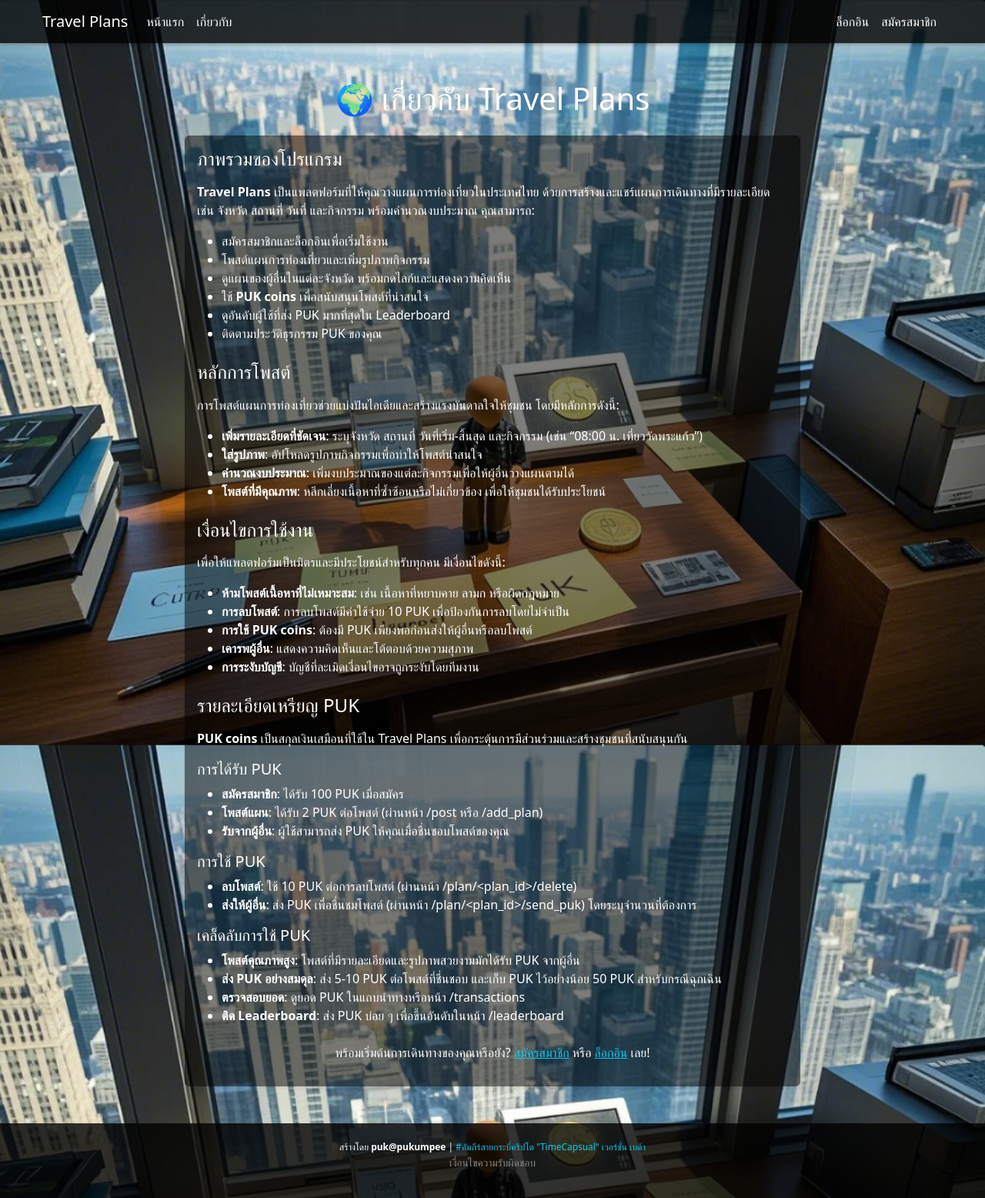
After one commit to githubway2us/travel, a Flask app: page /about in a window 1280 px wide. The commit adds this page. Shown: the whole page at 77% size. Run offline with Flask 3, Linux system fonts and the light colour scheme.

Commit message:
update UI and image files

```diff
--- a/app.py
+++ b/app.py
@@ -50,6 +50,12 @@ def inject_user():
         else:
             session.pop('user_id', None)
     return dict(current_user=user, puk_coins=puk_coins)
+@app.route('/about')
+def about():
+    return render_template('about.html')
+@app.route('/terms')
+def terms():
+    return render_template('terms.html')
 
 @app.route('/')
 def index():
--- /dev/null
+++ b/templates/about.html
@@ -0,0 +1,73 @@
+{% extends 'base.html' %}
+{% block title %}เกี่ยวกับ Travel Plans{% endblock %}
+{% block content %}
+    <div class="container mt-5">
+        <h1 class="text-center mb-4">🌍 เกี่ยวกับ Travel Plans</h1>
+        <div class="card mx-auto shadow-sm" style="max-width: 800px; background: rgba(0, 0, 0, 0.5); border: none;">
+            <div class="card-body text-white">
+                <h2 class="h4 mb-3">ภาพรวมของโปรแกรม</h2>
+                <p>
+                    <strong>Travel Plans</strong> เป็นแพลตฟอร์มที่ให้คุณวางแผนการท่องเที่ยวในประเทศไทย ด้วยการสร้างและแชร์แผนการเดินทางที่มีรายละเอียด เช่น จังหวัด สถานที่ วันที่ และกิจกรรม พร้อมคำนวณงบประมาณ คุณสามารถ:
+                </p>
+                <ul>
+                    <li>สมัครสมาชิกและล็อกอินเพื่อเริ่มใช้งาน</li>
+                    <li>โพสต์แผนการท่องเที่ยวและเพิ่มรูปภาพกิจกรรม</li>
+                    <li>ดูแผนของผู้อื่นในแต่ละจังหวัด พร้อมกดไลก์และแสดงความคิดเห็น</li>
+                    <li>ใช้ <strong>PUK coins</strong> เพื่อสนับสนุนโพสต์ที่น่าสนใจ</li>
+                    <li>ดูอันดับผู้ใช้ที่ส่ง PUK มากที่สุดใน Leaderboard</li>
+                    <li>ติดตามประวัติธุรกรรม PUK ของคุณ</li>
+                </ul>
+
+                <h2 class="h4 mb-3 mt-4">หลักการโพสต์</h2>
+                <p>
+                    การโพสต์แผนการท่องเที่ยวช่วยแบ่งปันไอเดียและสร้างแรงบันดาลใจให้ชุมชน โดยมีหลักการดังนี้:
+                </p>
+                <ul>
+                    <li><strong>เพิ่มรายละเอียดที่ชัดเจน</strong>: ระบุจังหวัด สถานที่ วันที่เริ่ม-สิ้นสุด และกิจกรรม (เช่น “08:00 น. เที่ยววัดพระแก้ว”)</li>
+                    <li><strong>ใส่รูปภาพ</strong>: อัปโหลดรูปภาพกิจกรรมเพื่อทำให้โพสต์น่าสนใจ</li>
+                    <li><strong>คำนวณงบประมาณ</strong>: เพิ่มงบประมาณของแต่ละกิจกรรมเพื่อให้ผู้อื่นวางแผนตามได้</li>
+                    <li><strong>โพสต์ที่มีคุณภาพ</strong>: หลีกเลี่ยงเนื้อหาที่ซ้ำซ้อนหรือไม่เกี่ยวข้อง เพื่อให้ชุมชนได้รับประโยชน์</li>
+                </ul>
+
+                <h2 class="h4 mb-3 mt-4">เงื่อนไขการใช้งาน</h2>
+                <p>
+                    เพื่อให้แพลตฟอร์มเป็นมิตรและมีประโยชน์สำหรับทุกคน มีเงื่อนไขดังนี้:
+                </p>
+                <ul>
+                    <li><strong>ห้ามโพสต์เนื้อหาที่ไม่เหมาะสม</strong>: เช่น เนื้อหาที่หยาบคาย ลามก หรือผิดกฎหมาย</li>
+                    <li><strong>การลบโพสต์</strong>: การลบโพสต์มีค่าใช้จ่าย 10 PUK เพื่อป้องกันการลบโดยไม่จำเป็น</li>
+                    <li><strong>การใช้ PUK coins</strong>: ต้องมี PUK เพียงพอก่อนส่งให้ผู้อื่นหรือลบโพสต์</li>
+                    <li><strong>เคารพผู้อื่น</strong>: แสดงความคิดเห็นและโต้ตอบด้วยความสุภาพ</li>
+                    <li><strong>การระงับบัญชี</strong>: บัญชีที่ละเมิดเงื่อนไขอาจถูกระงับโดยทีมงาน</li>
+                </ul>
+
+                <h2 class="h4 mb-3 mt-4">รายละเอียดเหรียญ PUK</h2>
+                <p>
+                    <strong>PUK coins</strong> เป็นสกุลเงินเสมือนที่ใช้ใน Travel Plans เพื่อกระตุ้นการมีส่วนร่วมและสร้างชุมชนที่สนับสนุนกัน
+                </p>
+                <h3 class="h5 mb-2">การได้รับ PUK</h3>
+                <ul>
+                    <li><strong>สมัครสมาชิก</strong>: ได้รับ 100 PUK เมื่อสมัคร</li>
+                    <li><strong>โพสต์แผน</strong>: ได้รับ 2 PUK ต่อโพสต์ (ผ่านหน้า /post หรือ /add_plan)</li>
+                    <li><strong>รับจากผู้อื่น</strong>: ผู้ใช้สามารถส่ง PUK ให้คุณเมื่อชื่นชอบโพสต์ของคุณ</li>
+                </ul>
+                <h3 class="h5 mb-2">การใช้ PUK</h3>
+                <ul>
+                    <li><strong>ลบโพสต์</strong>: ใช้ 10 PUK ต่อการลบโพสต์ (ผ่านหน้า /plan/&lt;plan_id&gt;/delete)</li>
+                    <li><strong>ส่งให้ผู้อื่น</strong>: ส่ง PUK เพื่อชื่นชมโพสต์ (ผ่านหน้า /plan/&lt;plan_id&gt;/send_puk) โดยระบุจำนวนที่ต้องการ</li>
+                </ul>
+                <h3 class="h5 mb-2">เคล็ดลับการใช้ PUK</h3>
+                <ul>
+                    <li><strong>โพสต์คุณภาพสูง</strong>: โพสต์ที่มีรายละเอียดและรูปภาพสวยงามมักได้รับ PUK จากผู้อื่น</li>
+                    <li><strong>ส่ง PUK อย่างสมดุล</strong>: ส่ง 5-10 PUK ต่อโพสต์ที่ชื่นชอบ และเก็บ PUK ไว้อย่างน้อย 50 PUK สำหรับกรณีฉุกเฉิน</li>
+                    <li><strong>ตรวจสอบยอด</strong>: ดูยอด PUK ในแถบนำทางหรือหน้า /transactions</li>
+                    <li><strong>ติด Leaderboard</strong>: ส่ง PUK บ่อย ๆ เพื่อขึ้นอันดับในหน้า /leaderboard</li>
+                </ul>
+
+                <p class="mt-4 text-center">
+                    พร้อมเริ่มต้นการเดินทางของคุณหรือยัง? <a href="{{ url_for('register') }}" class="text-info">สมัครสมาชิก</a> หรือ <a href="{{ url_for('login') }}" class="text-info">ล็อกอิน</a> เลย!
+                </p>
+            </div>
+        </div>
+    </div>
+{% endblock %}
--- a/templates/base.html
+++ b/templates/base.html
@@ -7,77 +7,119 @@
     <link href="https://cdn.jsdelivr.net/npm/bootstrap@5.3.2/dist/css/bootstrap.min.css" rel="stylesheet">
     <script src="https://cdn.jsdelivr.net/npm/bootstrap@5.3.2/dist/js/bootstrap.bundle.min.js"></script>
     <style>
-        /* ปรับพื้นหลังของ body เป็นสีดำและใช้รูปพื้นหลัง */
+        /* ปรับพื้นหลังของ body และข้อความ */
         body {
-            background-color: black;
-            color: white; /* เปลี่ยนสีข้อความเป็นสีขาวเพื่อให้อ่านง่าย */
-            background-image: url('{{ url_for('static', filename='images/bg.jpg') }}'); /* รูปภาพจากโฟลเดอร์ static/images */
-            background-size: cover; /* ทำให้รูปภาพขยายจนเต็มหน้าจอ */
-            background-position: center; /* ทำให้รูปภาพอยู่กลางหน้าจอ */
-            background-attachment: fixed; /* ให้รูปภาพติดกับพื้นหลังขณะเลื่อนหน้าเว็บ */
+            background-color: #1a1a1a; /* สีดำเข้มเป็นพื้นหลังสำรอง */
+            color: #ffffff; /* ข้อความสีขาวเพื่อให้อ่านง่าย */
+            background-image: url('{{ url_for("static", filename="images/bg.png") }}');
+            background-size: cover;
+            background-position: center;
+            background-attachment: fixed;
+            min-height: 100vh; /* ให้ครอบคลุมความสูงทั้งหน้าจอ */
         }
 
-        /* ปรับ navbar ให้เป็นพื้นหลังสีเข้มและข้อความสีขาว */
+        /* ปรับ navbar */
         .navbar {
-            background-color: rgba(0, 0, 0, 0.7); /* ใช้สีดำโปร่งแสง */
+            background-color: rgba(0, 0, 0, 0.8); /* สีดำโปร่งแสงเข้มขึ้นเล็กน้อย */
+            box-shadow: 0 2px 5px rgba(0, 0, 0, 0.3); /* เพิ่มเงา */
         }
         .navbar .navbar-brand,
         .navbar .nav-link {
-            color: white;
+            color: #ffffff;
+            font-weight: 500;
+        }
+        .navbar .nav-link:hover {
+            color: #77f; /* สีน้ำเงินเมื่อ hover */
+            transition: color 0.3s ease;
+        }
+        .navbar-text {
+            color: #ffffff;
+            font-size: 0.9rem;
         }
 
-        .navbar .nav-link:hover {
-            color: #ccc; /* เปลี่ยนสีเมื่อ hover */
+        /* ปรับ footer */
+        footer {
+            background-color: rgba(0, 0, 0, 0.8); /* สีดำโปร่งแสง */
+            color: #ffffff;
+            padding: 20px 0;
+            font-size: 0.85rem;
+        }
+        footer a {
+            color: #77f;
+            text-decoration: none;
+        }
+        footer a:hover {
+            color: #99f;
+            text-decoration: underline;
         }
 
-        /* ปรับสีของ footer */
-        footer {
-            background-color: rgba(0, 0, 0, 0.7); /* ใช้สีดำโปร่งแสง */
-            color: white;
+        /* สไตล์สำหรับ flash messages */
+        .alert {
+            background-color: rgba(0, 123, 255, 0.9); /* น้ำเงินโปร่งแสง */
+            color: #ffffff;
+            border: none;
+            border-radius: 5px;
+            margin-bottom: 15px;
         }
 
-        footer a {
-            color: #77f;
-        }
-
-        /* ปรับความสามารถในการตอบสนองบนหน้าจอมือถือ */
+        /* ปรับการตอบสนองบนมือถือ */
         @media (max-width: 768px) {
             body {
-                background-size: auto; /* ปรับขนาดรูปภาพให้เหมาะสมกับหน้าจอมือถือ */
+                background-size: cover; /* รักษาการครอบคลุมบนมือถือ */
             }
-
             .navbar {
-                background-color: rgba(0, 0, 0, 0.8); /* เพิ่มความเข้มใน navbar สำหรับมือถือ */
+                background-color: rgba(0, 0, 0, 0.9); /* เข้มขึ้นบนมือถือ */
             }
-
             .navbar .navbar-brand,
             .navbar .nav-link {
-                font-size: 1.1rem; /* ขนาดตัวอักษรใหญ่ขึ้นใน navbar บนมือถือ */
+                font-size: 1rem; /* ขนาดตัวอักษรเล็กลงเล็กน้อย */
             }
-
+            .navbar-text {
+                font-size: 0.8rem;
+            }
             footer {
-                font-size: 0.9rem; /* ขนาดตัวอักษรเล็กลงใน footer บนมือถือ */
+                font-size: 0.8rem;
+                padding: 15px 0;
+            }
+            .container {
+                padding-left: 15px;
+                padding-right: 15px;
             }
         }
 
-        /* ปรับขนาดของคอนเทนเนอร์ให้เหมาะสมบนมือถือ */
+        /* ปรับคอนเทนเนอร์ */
         .container {
-            padding-left: 10px;
-            padding-right: 10px;
+            max-width: 1200px; /* จำกัดความกว้างสูงสุด */
+            padding-left: 15px;
+            padding-right: 15px;
+        }
+
+        /* เพิ่มเอฟเฟกต์ hover สำหรับปุ่ม */
+        .btn-primary {
+            background-color: #007bff;
+            border: none;
+            transition: all 0.3s ease;
+        }
+        .btn-primary:hover {
+            background-color: #005f99;
+            transform: scale(1.05);
         }
     </style>
 </head>
 <body>
     <nav class="navbar navbar-expand-lg navbar-dark">
-        <div class="container-fluid">
+        <div class="container">
             <a class="navbar-brand" href="{{ url_for('index') }}">Travel Plans</a>
-            <button class="navbar-toggler" type="button" data-bs-toggle="collapse" data-bs-target="#navbarNav">
+            <button class="navbar-toggler" type="button" data-bs-toggle="collapse" data-bs-target="#navbarNav" aria-controls="navbarNav" aria-expanded="false" aria-label="Toggle navigation">
                 <span class="navbar-toggler-icon"></span>
             </button>
             <div class="collapse navbar-collapse" id="navbarNav">
                 <ul class="navbar-nav me-auto">
                     <li class="nav-item">
                         <a class="nav-link" href="{{ url_for('index') }}">หน้าแรก</a>
+                    </li>
+                    <li class="nav-item">
+                        <a class="nav-link" href="{{ url_for('about') }}">เกี่ยวกับ</a>
                     </li>
                     {% if current_user %}
                         <li class="nav-item">
@@ -88,6 +130,13 @@
                         </li>
                         <li class="nav-item">
                             <a class="nav-link" href="{{ url_for('transactions') }}">ธุรกรรม</a>
+                        </li>
+                    {% endif %}
+                </ul>
+                <ul class="navbar-nav">
+                    {% if current_user %}
+                        <li class="nav-item">
+                            <span class="navbar-text me-3">👤 {{ current_user.username }} | 💰 {{ puk_coins }} PUK</span>
                         </li>
                         <li class="nav-item">
                             <a class="nav-link" href="{{ url_for('logout') }}">ออกจากระบบ</a>
@@ -101,11 +150,6 @@
                         </li>
                     {% endif %}
                 </ul>
-                {% if current_user %}
-                    <span class="navbar-text ms-3">
-                        👤 {{ current_user.username }} | 💰 {{ puk_coins }} PUK
-                    </span>
-                {% endif %}
             </div>
         </div>
     </nav>
@@ -121,12 +165,17 @@
         {% block content %}{% endblock %}
     </div>
 
-    <!-- Footer with Credit -->
-    <footer class="bg-dark text-light text-center py-3 mt-5">
+    <footer class="text-center mt-5">
         <div class="container">
             <small>
-                สร้างโดย <strong>puk@pukumpee</strong> | <span class="text-info">#คัมภีร์สายกระบี่คริปโต "TimeCapsual"</span>
+                สร้างโดย <strong>puk@pukumpee</strong> |
+                <span class="text-info">#คัมภีร์สายกระบี่คริปโต "TimeCapsual" เวอร์ชั่น เบต้า</span>
             </small>
+            <p>
+                <a href="{{ url_for('terms') }}" style="color: #888; text-decoration: none;">
+                    เงื่อนไขความรับผิดชอบ
+                </a>
+            </p>
         </div>
     </footer>
 </body>
```
Also changed, not shown: templates/login.html (+14 -6 lines), templates/register.html (+14 -6 lines), templates/terms.html (added, +46 -0 lines), static/images/bg.jpg (deleted), static/images/bg.png (added), uploads/botg.png (added).
